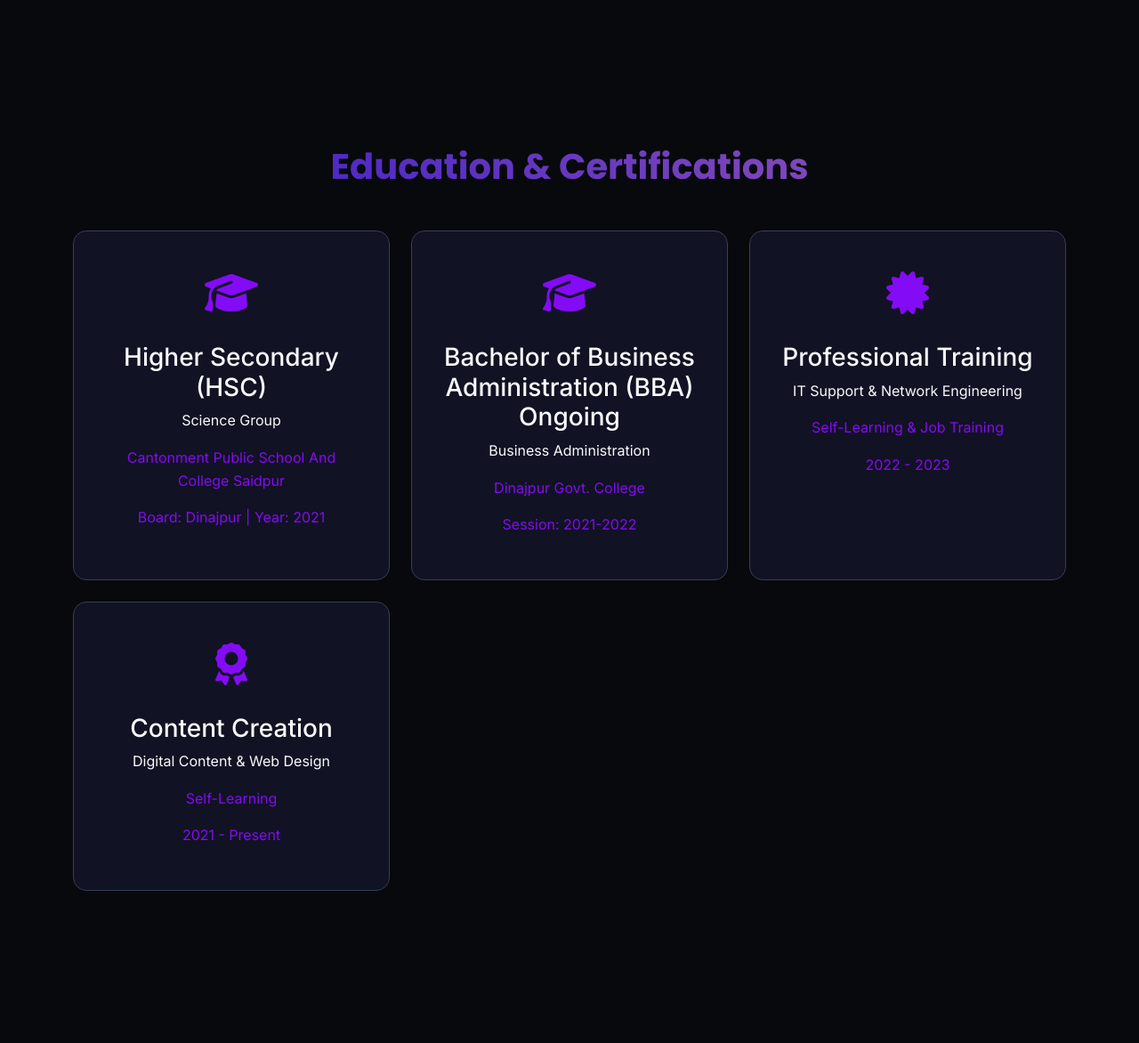
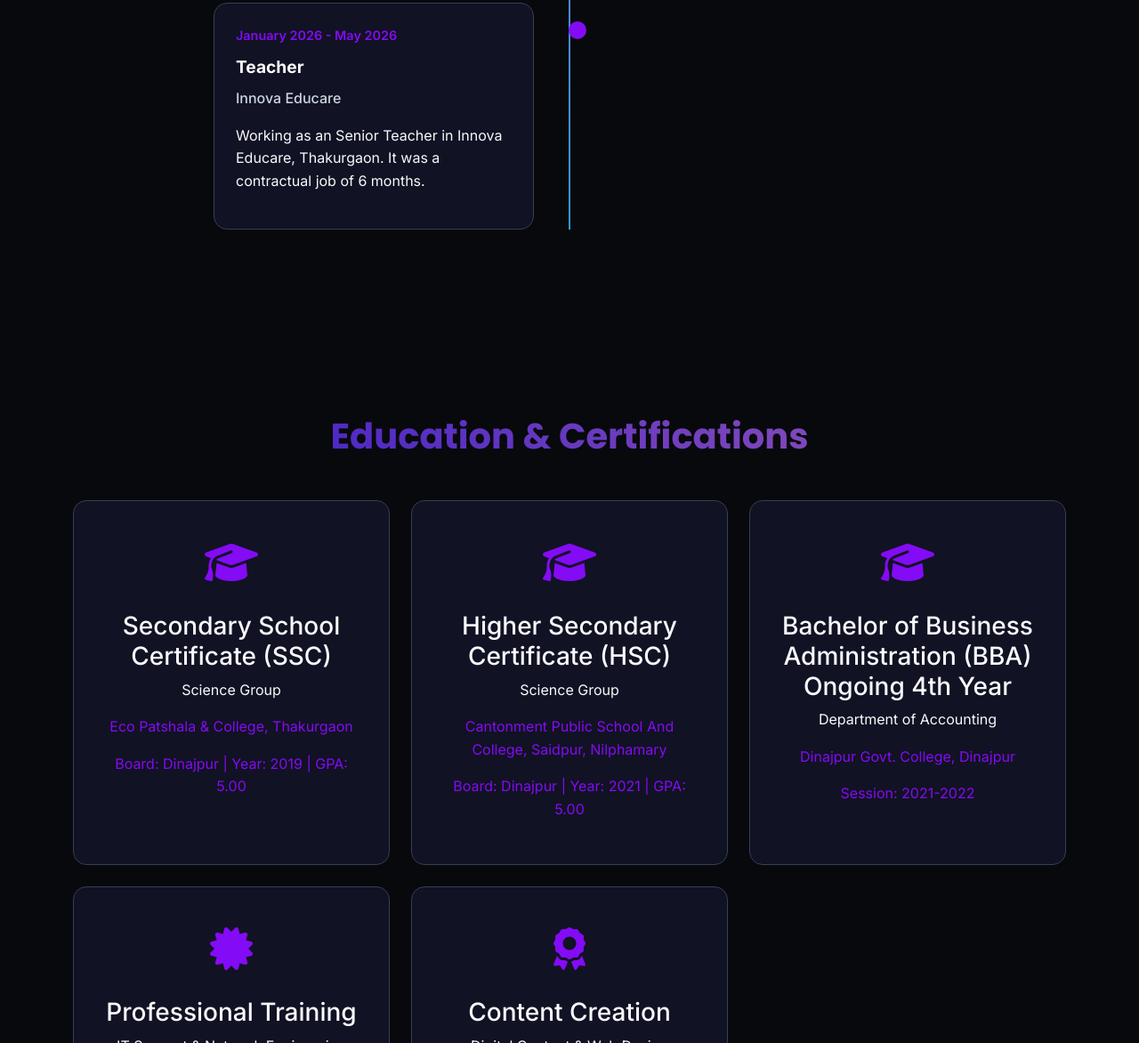
Before and after one commit to shiem-official/Shiem_portfolio, a plain HTML site: page index.html in a window 1280 px wide. Shown: the part 4081-5253 px from the top of the page at 89% size. Drawn offline with nearby package versions, Linux system fonts and the light colour scheme.

Commit message:
shiem new changes

```diff
--- a/index.html
+++ b/index.html
@@ -1353,12 +1353,24 @@
 
         <div class="timeline-item" data-aos="fade-left">
           <div class="timeline-content">
-            <div class="timeline-date">January 2025 - Now</div>
+            <div class="timeline-date">January 2025 - December 2025</div>
             <div class="timeline-title">Admin & Accounts</div>
             <div class="timeline-company">Sikho IT</div>
             <p>
               Working as an admin and accounts head in sikho IT, Thakurgaon.
               Also appointed as a trainer of Web design here.
+            </p>
+          </div>
+        </div>
+
+        <div class="timeline-item" data-aos="fade-right">
+          <div class="timeline-content">
+            <div class="timeline-date">January 2026 - May 2026</div>
+            <div class="timeline-title">Teacher</div>
+            <div class="timeline-company">Innova Educare</div>
+            <p>
+              Working as an Senior Teacher in Innova Educare, Thakurgaon.
+              It was a contractual job of 6 months.
             </p>
           </div>
         </div>
@@ -1378,12 +1390,26 @@
             <div class="education-icon">
               <i class="fas fa-graduation-cap"></i>
             </div>
-            <h3>Higher Secondary (HSC)</h3>
+            <h3>Secondary School Certificate (SSC)</h3>
             <p>Science Group</p>
             <p class="text-primary">
-              Cantonment Public School And College Saidpur
+              Eco Patshala & College, Thakurgaon
             </p>
-            <p class="text-primary">Board: Dinajpur | Year: 2021</p>
+            <p class="text-primary">Board: Dinajpur | Year: 2019 | GPA: 5.00</p>
+          </div>
+        </div>
+
+        <div class="col-lg-4 col-md-6 mb-4" data-aos="fade-up" data-aos-delay="100">
+          <div class="education-card">
+            <div class="education-icon">
+              <i class="fas fa-graduation-cap"></i>
+            </div>
+            <h3>Higher Secondary Certificate (HSC)</h3>
+            <p>Science Group</p>
+            <p class="text-primary">
+              Cantonment Public School And College, Saidpur, Nilphamary
+            </p>
+            <p class="text-primary">Board: Dinajpur | Year: 2021 | GPA: 5.00</p>
           </div>
         </div>
         <div class="col-lg-4 col-md-6 mb-4" data-aos="fade-up" data-aos-delay="200">
@@ -1391,9 +1417,9 @@
             <div class="education-icon">
               <i class="fas fa-graduation-cap"></i>
             </div>
-            <h3>Bachelor of Business Administration (BBA) Ongoing</h3>
-            <p>Business Administration</p>
-            <p class="text-primary">Dinajpur Govt. College</p>
+            <h3>Bachelor of Business Administration (BBA) Ongoing 4th Year</h3>
+            <p>Department of Accounting</p>
+            <p class="text-primary">Dinajpur Govt. College, Dinajpur</p>
             <p class="text-primary">Session: 2021-2022</p>
           </div>
         </div>
```
